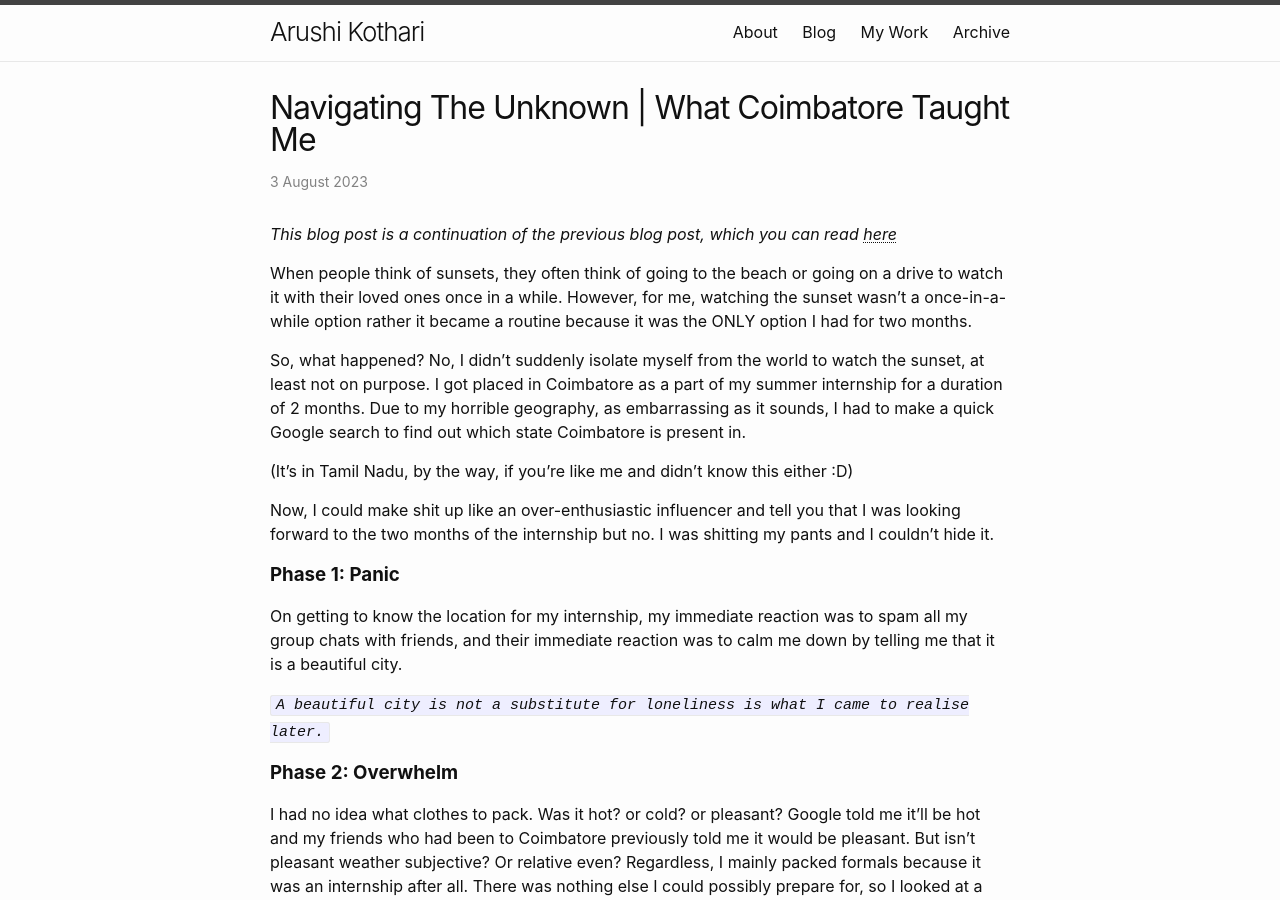
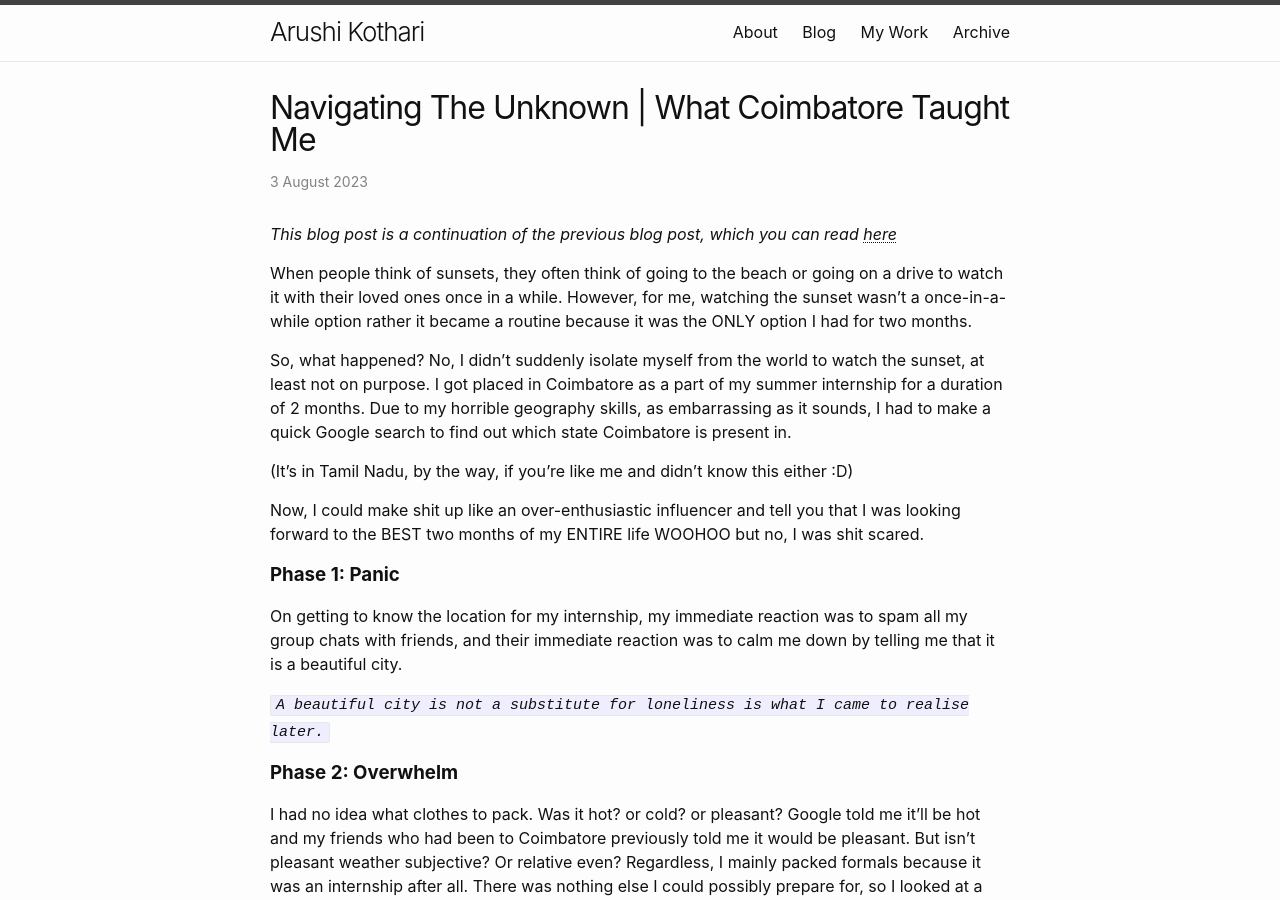
Before and after one commit to arushi-kothari/arushi-kothari.github.io, a Jekyll site: the page built from _posts/2023/2023-08-04-navigating-the-unknown.md, in a window 1280 px wide and 900 px high. Built offline with Jekyll 4.4.1, drawn with Linux system fonts in a browser that asks for light colours.

Commit message:
Edits made (grammatical errors)

```diff
--- a/_posts/2023/2023-08-04-navigating-the-unknown.md
+++ b/_posts/2023/2023-08-04-navigating-the-unknown.md
@@ -11,11 +11,11 @@ date: 2023-08-04 00:30:00 +0530
 
 When people think of sunsets, they often think of going to the beach or going on a drive to watch it with their loved ones once in a while. However, for me, watching the sunset wasn't a once-in-a-while option rather it became a routine because it was the ONLY option I had for two months.
 
-So, what happened? No, I didn't suddenly isolate myself from the world to watch the sunset, at least not on purpose. I got placed in Coimbatore as a part of my summer internship for a duration of 2 months. Due to my horrible geography, as embarrassing as it sounds, I had to make a quick Google search to find out which state Coimbatore is present in.
+So, what happened? No, I didn't suddenly isolate myself from the world to watch the sunset, at least not on purpose. I got placed in Coimbatore as a part of my summer internship for a duration of 2 months. Due to my horrible geography skills, as embarrassing as it sounds, I had to make a quick Google search to find out which state Coimbatore is present in.
 
 (It's in Tamil Nadu, by the way, if you're like me and didn't know this either :D)
 
-Now, I could make shit up like an over-enthusiastic influencer and tell you that I was looking forward to the two months of the internship but no. I was shitting my pants and I couldn't hide it.
+Now, I could make shit up like an over-enthusiastic influencer and tell you that I was looking forward to the BEST two months of my ENTIRE life WOOHOO but no, I was shit scared.
 
 <h3> <b> Phase 1: Panic </b> </h3>
 On getting to know the location for my internship, my immediate reaction was to spam all my group chats with friends, and their immediate reaction was to calm me down by telling me that it is a beautiful city.
```
